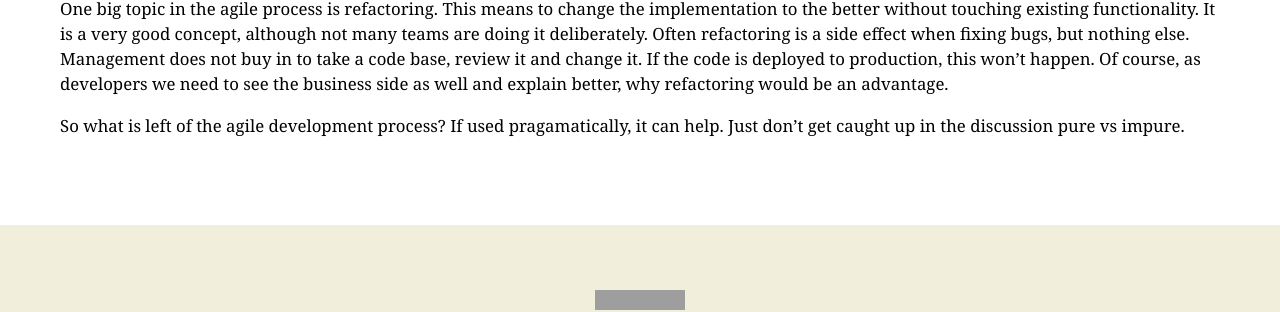
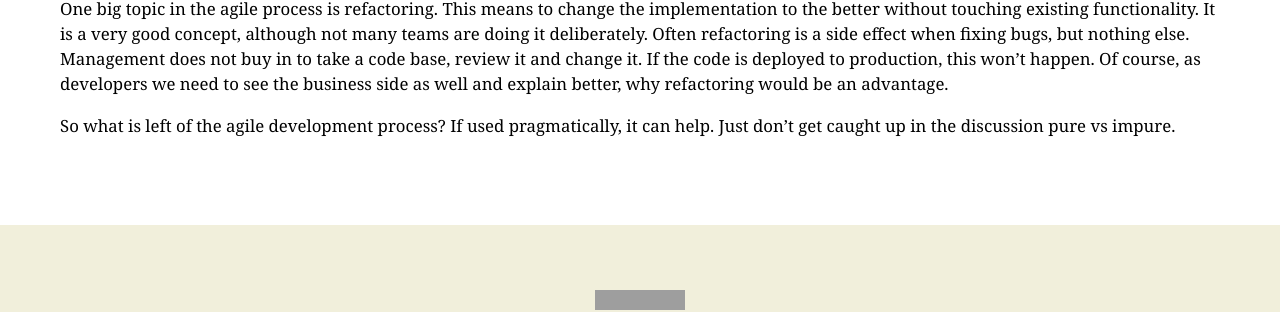
Before and after one commit to kujua/kujua.github.io, a Jekyll site: the page built from _posts/2015-04-16-agile-development.md, in a window 1280 px wide and 900 px high, scrolled down 1574 px. Shown: the part 414-726 px from the top of the window. Built offline with Jekyll 4.4.1, drawn with Linux system fonts in a browser that asks for light colours; comment, search, counter and statistics services are not loaded; some of the changed text lies outside the part shown; grey boxes are pictures that could not be loaded.

Commit message:
typo fixed

```diff
--- a/_posts/2015-04-16-agile-development.md
+++ b/_posts/2015-04-16-agile-development.md
@@ -35,4 +36,4 @@ Another output from the planning poker is the backlog. There is always a manager
 
 One big topic in the agile process is refactoring. This means to change the implementation to the better without touching existing functionality. It is a very good concept, although not many teams are doing it deliberately. Often refactoring is a side effect when fixing bugs, but nothing else. Management does not buy in to take a code base, review it and change it. If the code is deployed to production, this won't happen. Of course, as developers we need to see the business side as well and explain better, why refactoring would be an advantage.
 
-So what is left of the agile development process? If used pragamatically, it can help. Just don't get caught up in the discussion pure vs impure.
+So what is left of the agile development process? If used pragmatically, it can help. Just don't get caught up in the discussion pure vs impure.
```
Also changed, not shown: other parts of _posts/2015-04-16-agile-development.md (+1 -0 lines), 2 other files.
